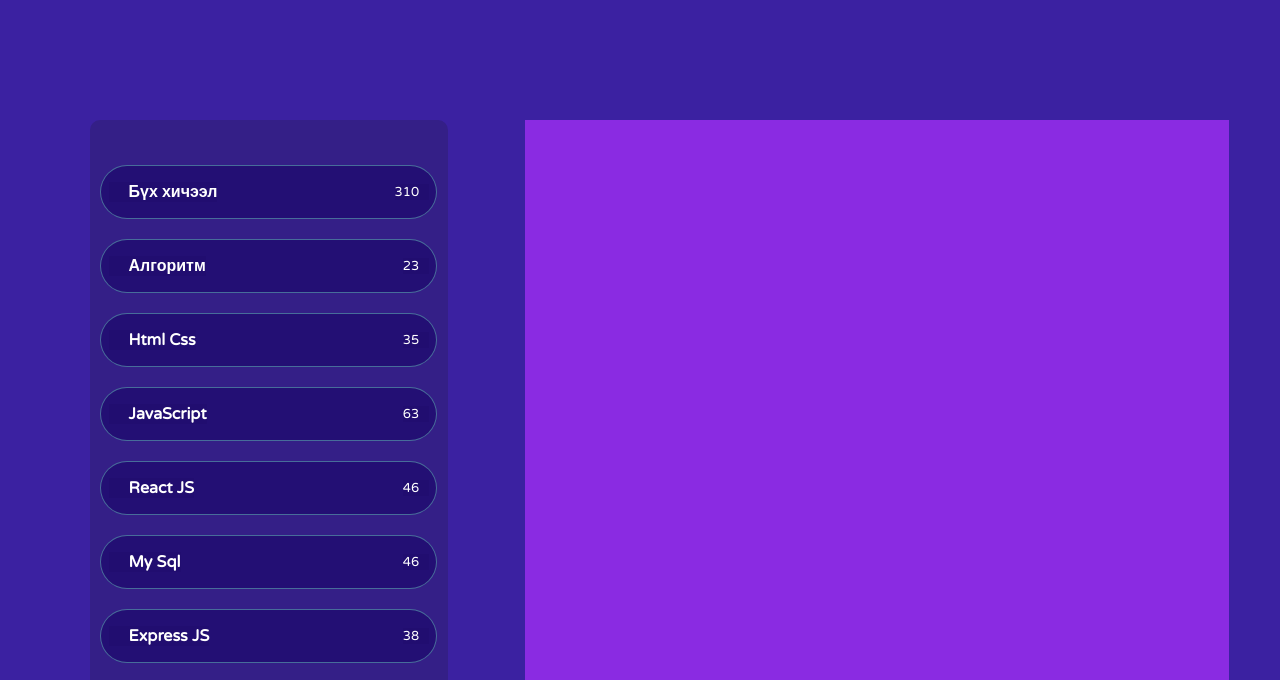
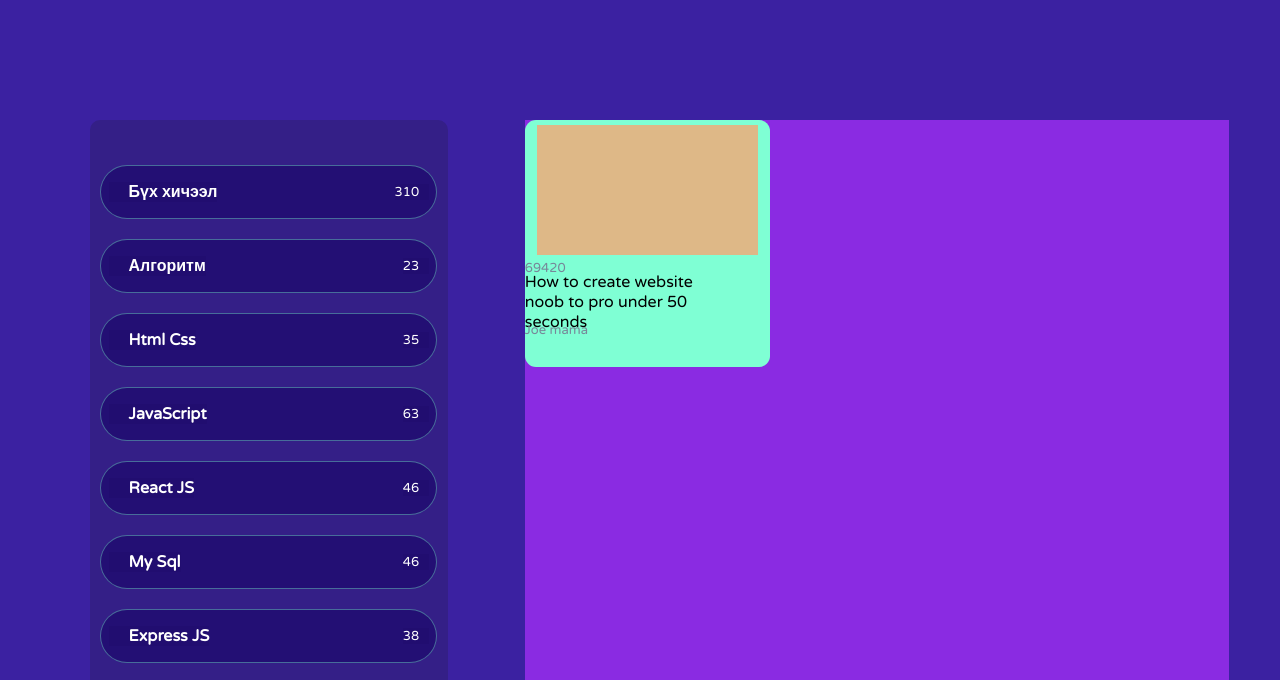
Before and after one commit to Bug-ee/Teachify, a plain HTML site: page pages/Class-Structure.html in a window 1280 px wide. Shown: the part 113-793 px from the top of the page. Drawn offline with Linux system fonts and the light colour scheme.

Commit message:
card bare bone design

```diff
--- a/pages/Class-Structure.html
+++ b/pages/Class-Structure.html
@@ -22,7 +22,14 @@
         <div class="Category">
           <div class="CategorySort"></div>
         </div>
-        <div class="Classes"></div>
+        <div class="Classes">
+          <div class="Class">
+            <div class="ClassThumbnail"></div>
+            <div class="ClassNum">69420</div>
+            <div class="ClassName">How to create website noob to pro under 50 seconds</div>
+            <div class="ClassMentor">Joe mama</div>
+          </div>
+        </div>
       </div>
       <div class="Recommend"></div>
       <div class="Footer"></div>
--- a/styles/Class-Design.css
+++ b/styles/Class-Design.css
@@ -89,31 +89,37 @@
 }
 .Class{
     display: flex;
-    width: 27%;
+    width: 245px;
     height: 247px;
     flex-direction: column;
+    background-color: aquamarine;
+    border-radius: 11px;
 }
 .ClassThumbnail {
     display: flex;
-    width: 100%;
-    height: 247px;
-    flex-direction: column;
+    width: 90%;
+    height: 130px;
+    background-color: burlywood;
+    margin: auto;
+    margin-top: 5px;
+    margin-bottom: 5px;
 }
 .ClassNum {
     display: flex;
-    width: 100%;
-    height: 247px;
-    flex-direction: column;
+    width: 80%;
+    height: 12px;
+    color: lightslategray;
+    font-size: small;
 }
 .ClassName {
     display: flex;
-    width: 100%;
-    height: 247px;
-    flex-direction: column;
+    width: 80%;
+    height: 50px;
 }
 .ClassMentor{
-        display: flex;
-        width: 100%;
-        height: 247px;
-        flex-direction: column;
+    display: flex;
+    width: 80%;
+    height: 12px;
+    color: lightslategray;
+    font-size: small;
  }
```
